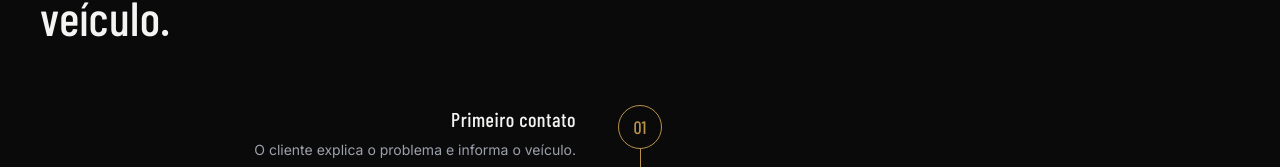
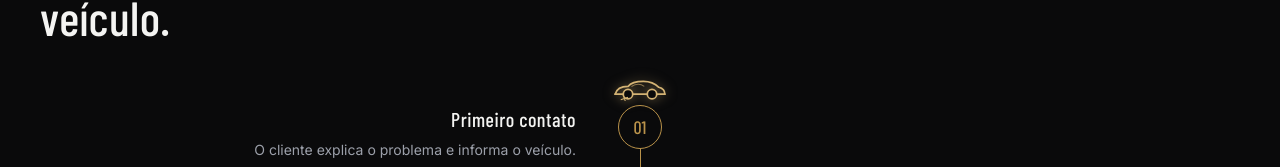
Before and after one commit to alegcabral/oficina-do-jayme, a Next.js app: page / in a window 1280 px wide. Shown: the part 11484-11651 px from the top of the page. Built offline with nearby package versions, Linux system fonts and the light colour scheme; no server answers.

Commit message:
Carro pequeno na timeline do processo

```diff
--- a/src/components/ProcessTimeline.tsx
+++ b/src/components/ProcessTimeline.tsx
@@ -1,9 +1,10 @@
 "use client";
 
 import { useRef } from "react";
-import { motion, useScroll, useSpring, useReducedMotion } from "framer-motion";
+import { motion, useScroll, useSpring, useReducedMotion, useTransform } from "framer-motion";
 
-/** Processo de atendimento em 6 etapas, com linha de progresso na rolagem. */
+/** Processo de atendimento em 6 etapas, com linha de progresso na rolagem
+ * e um pequeno carro que desce pela linha marcando o avanço. */
 
 const steps = [
   {
@@ -67,6 +68,9 @@ export default function ProcessTimeline() {
             style={{ scaleY: reduceMotion ? 1 : progress }}
           />
 
+          {/* Pequeno carro descendo pela linha conforme o progresso */}
+          {!reduceMotion && <TimelineCar progress={progress} />}
+
           <ol className="flex flex-col gap-12">
             {steps.map((step, i) => {
               const leftSide = i % 2 === 0;
@@ -126,3 +130,63 @@ export default function ProcessTimeline() {
     </section>
   );
 }
+
+/**
+ * Carro pequeno que percorre a linha vertical do processo, do topo (1rem)
+ * até a base (1rem antes do fim), seguindo o mesmo valor de progresso da
+ * rolagem que preenche a linha dourada. Alinhado ao mesmo eixo da linha
+ * (left-[1.4rem] no celular, centro no desktop).
+ */
+function TimelineCar({ progress }: { progress: import("framer-motion").MotionValue<number> }) {
+  const top = useTransform(progress, [0, 1], ["1rem", "calc(100% - 1rem)"]);
+  const wheelRotate = useTransform(progress, [0, 1], [0, 620]);
+
+  return (
+    <div
+      aria-hidden="true"
+      className="pointer-events-none absolute left-[1.4rem] top-0 z-10 -translate-x-1/2 sm:left-1/2"
+    >
+      <motion.div
+        className="absolute -translate-x-1/2 -translate-y-1/2"
+        style={{ top }}
+      >
+        <svg
+          viewBox="0 0 64 28"
+          className="h-6 w-14 drop-shadow-[0_0_6px_rgba(212,179,116,0.5)]"
+          fill="none"
+          xmlns="http://www.w3.org/2000/svg"
+        >
+          <path
+            d="M 3 20 C 5 13, 12 11, 18 11 C 21 7, 27 5, 36 5 C 44 5, 50 8, 54 12 C 58 13, 61 15, 61 20"
+            stroke="#d4b374"
+            strokeWidth="2"
+            strokeLinecap="round"
+          />
+          <path d="M 3 20 L 12 20" stroke="#d4b374" strokeWidth="2" strokeLinecap="round" />
+          <path d="M 24 20 L 40 20" stroke="#d4b374" strokeWidth="2" strokeLinecap="round" />
+          <path d="M 52 20 L 61 20" stroke="#d4b374" strokeWidth="2" strokeLinecap="round" />
+          <path
+            d="M 22 11 C 27 8, 33 8, 37 11"
+            stroke="#d4b374"
+            strokeOpacity="0.6"
+            strokeWidth="1.3"
+          />
+          <circle cx="18" cy="20" r="5.5" fill="#0a0a0b" stroke="#d4b374" strokeWidth="2" />
+          <circle cx="46" cy="20" r="5.5" fill="#0a0a0b" stroke="#d4b374" strokeWidth="2" />
+          <motion.path
+            d="M 18 15.5 L 18 24.5 M 13.5 20 L 22.5 20"
+            stroke="#d4b374"
+            strokeWidth="1.2"
+            style={{ rotate: wheelRotate, transformBox: "fill-box", transformOrigin: "center" }}
+          />
+          <motion.path
+            d="M 46 15.5 L 46 24.5 M 41.5 20 L 50.5 20"
+            stroke="#d4b374"
+            strokeWidth="1.2"
+            style={{ rotate: wheelRotate, transformBox: "fill-box", transformOrigin: "center" }}
+          />
+        </svg>
+      </motion.div>
+    </div>
+  );
+}
```
